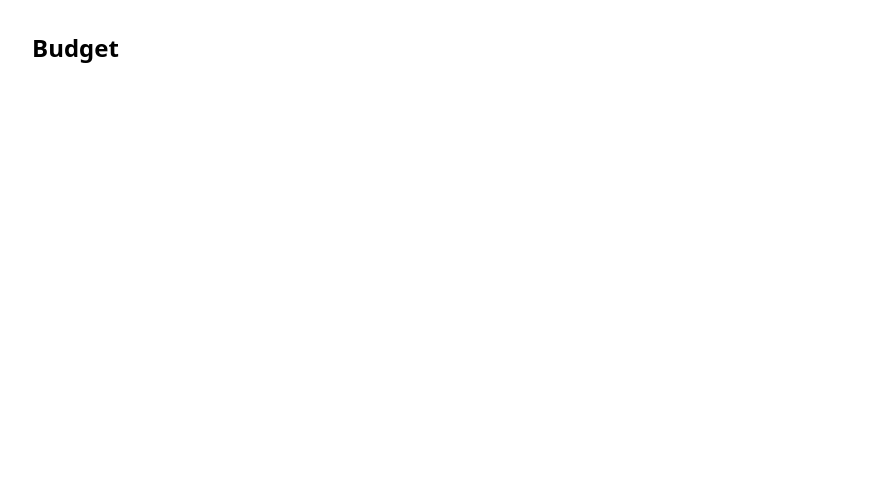
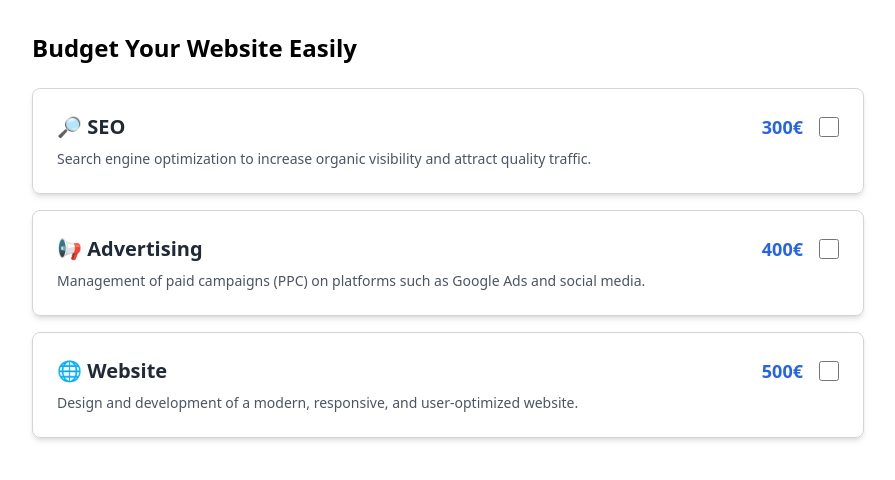
Before and after one commit to claudiabcn/sprint6-reactBudgets, a React (Vite) app: page / in a window 1280 px wide. Shown: the top 480 px of the page, without its empty margins (192-1087 px from the left). Built offline with nearby package versions, Linux system fonts and the light colour scheme.

Commit message:
Adding Services cards with seo, ads and web services

```diff
--- a/src/App.jsx
+++ b/src/App.jsx
@@ -3,7 +3,7 @@ import BudgetCalculator from "./features/budgetCalculator/budgetCalculator";
 function App() {
   return (
     <div>
-    <BudgetCalculator />
+      <BudgetCalculator />
     </div>
   );
 }
--- /dev/null
+++ b/src/components/serviceCard.tsx
@@ -0,0 +1,28 @@
+import { ServiceCardProps } from "../config/types";
+
+function ServiceCard({ service, onChange }: ServiceCardProps) {
+  return (
+    <div className="border border-gray-300 rounded-lg p-6 shadow-md hover:shadow-lg transition-shadow">
+      <div className="flex items-start gap-4">
+        <div className="flex-1">
+          <div className="flex justify-between items-start mb-2">
+            <h3 className="text-xl font-bold text-gray-800">{service.name}</h3>
+            <span className="text-lg font-semibold text-blue-600">
+              {service.price}€
+            </span>
+          </div>
+
+          <p className="text-gray-600 text-sm">{service.description}</p>
+        </div>
+        <input
+          type="checkbox"
+          checked={service.selected}
+          onChange={() => onChange(service.id)}
+          className="mt-1 w-5 h-5 cursor-pointer"
+        />
+      </div>
+    </div>
+  );
+}
+
+export default ServiceCard;
--- a/src/config/appData.ts
+++ b/src/config/appData.ts
@@ -3,7 +3,7 @@ import { Service } from "./types";
 export const services: Service[] = [
   {
     id: "seo",
-    name: "SEO",
+    name: "🔎 SEO",
     price: 300,
     selected: false,
     description:
@@ -11,7 +11,7 @@ export const services: Service[] = [
   },
   {
     id: "ads",
-    name: "Advertising",
+    name: "📢 Advertising",
     price: 400,
     selected: false,
     description:
@@ -19,7 +19,7 @@ export const services: Service[] = [
   },
   {
     id: "web",
-    name: "Website",
+    name: "🌐 Website",
     price: 500,
     selected: false,
     description:
--- a/src/config/types.ts
+++ b/src/config/types.ts
@@ -7,3 +7,8 @@ export interface Service {
   pages?: number;
   languages?: number;
 }
+
+export interface ServiceCardProps {
+  service: Service;
+  onChange: (id: string) => void;
+}
--- a/src/features/budgetCalculator/budgetCalculator.tsx
+++ b/src/features/budgetCalculator/budgetCalculator.tsx
@@ -1,13 +1,34 @@
 import { useState } from "react";
 import { Service } from "../../config/types";
 import { services as initialServices } from "../../config/appData";
+import ServiceCard from "../../components/serviceCard";
 
 function BudgetCalculator() {
-  const [services] = useState<Service[]>(initialServices);
+  const [services, setServices] = useState<Service[]>(initialServices);
+
+  const handleServiceChange = (id: string) => {
+    setServices(
+      services.map((service) =>
+        service.id === id
+          ? { ...service, selected: !service.selected }
+          : service
+      )
+    );
+  };
 
   return (
     <div className="p-8 max-w-4xl mx-auto">
-      <h2 className="text-2xl font-bold mb-6">Budget</h2>
+      <h2 className="text-2xl font-bold mb-6">Budget Your Website Easily</h2>
+
+      <div className="space-y-4">
+        {services.map((service) => (
+          <ServiceCard
+            key={service.id}
+            service={service}
+            onChange={handleServiceChange}
+          />
+        ))}
+      </div>
     </div>
   );
 }
```
Also changed, not shown: src/main.jsx (+7 -8 lines).
